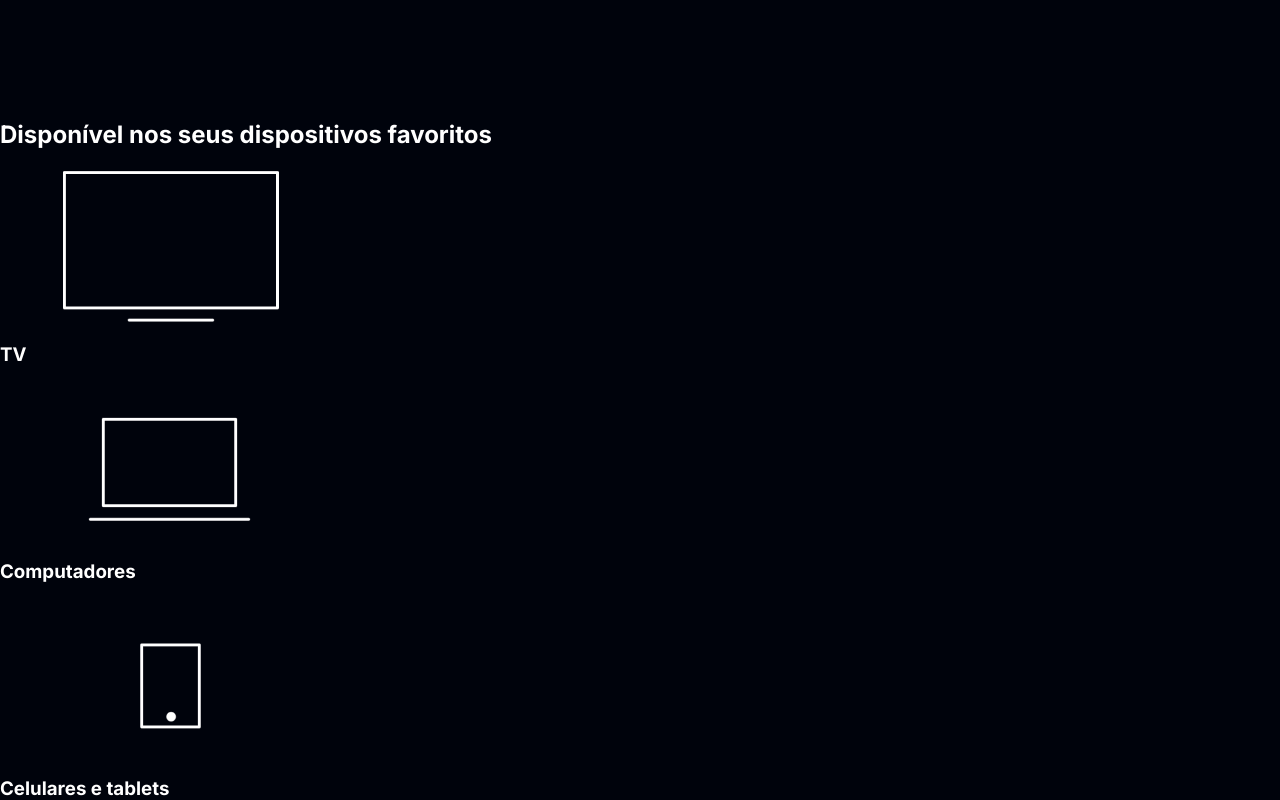
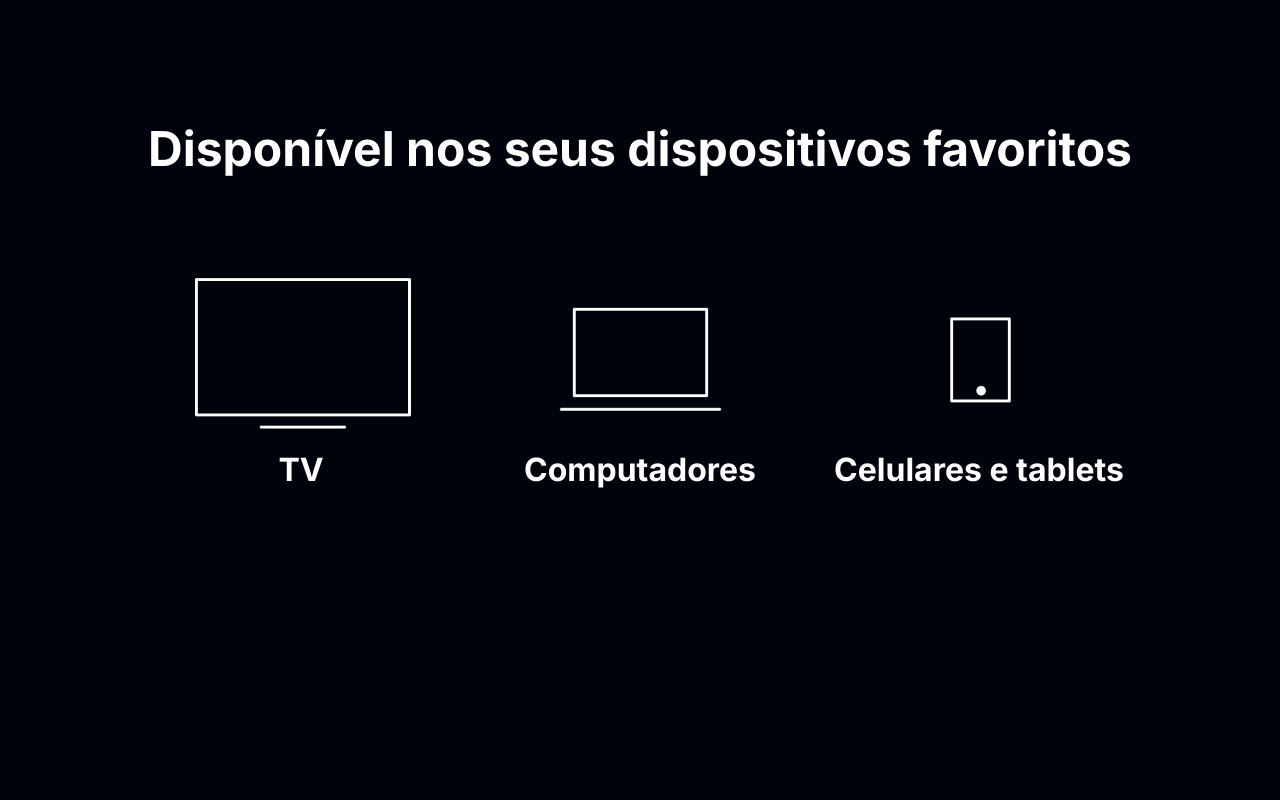
Before and after one commit to fredsons/Alura_plus, a website: page index.html in a window 1280 px wide. Shown: the part 3079-3879 px from the top of the page. After the commit the page ends 3647 px from the top, so only its background shows below. Drawn offline with Linux system fonts and the light colour scheme.

Commit message:
adiciona estilo nos dispositivos

```diff
--- a/css/style.css
+++ b/css/style.css
@@ -76,3 +76,23 @@
   display: inline-block;
   margin-top: 1em;
 }
+
+.dispositivos {
+  text-align: center;
+}
+
+.dispositivos__lista {
+  display: flex;
+  justify-content: center;
+  margin: 5em 0;
+}
+
+.dispositivos__titulo {
+  font-size: 48px;
+  color: var(--branco-principal);
+}
+
+.lista__item {
+  color: var(--branco-principal);
+  font-size: 32px;
+}
--- a/index.html
+++ b/index.html
@@ -95,20 +95,21 @@
       <h2 class="dispositivos__titulo">
         Disponível nos seus dispositivos favoritos
       </h2>
-    </section>
+
       <ul class="dispositivos__lista">
         <li>
           <img src="img/tv.png" alt="Icone de tv" />
-        <h3>TV</h3>
+          <h3 class="lista__item">TV</h3>
         </li>
         <li>
           <img src="img/computador.png" alt="Icone de computador" />
-        <h3>Computadores</h3>
+          <h3 class="lista__item">Computadores</h3>
         </li>
         <li>
           <img src="img/celular.png" alt="Icone de celular" />
-        <h3>Celulares e tablets</h3>
+          <h3 class="lista__item">Celulares e tablets</h3>
         </li>
       </ul>
+    </section>
   </body>
 </html>
```
Lines whose indentation alone changed are shown as unchanged.
